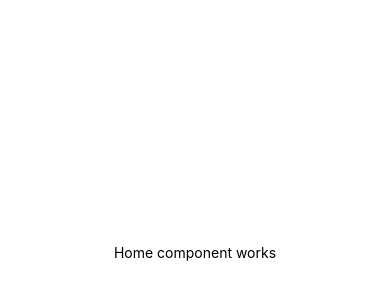
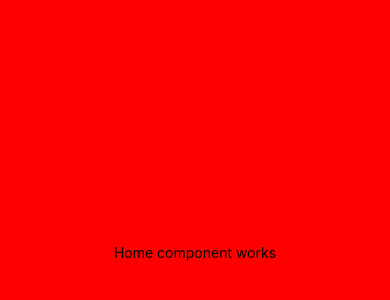
Before and after one commit to ViniciusdePSouza/mps, a React Native app: screen / in a window 390 px wide. Shown: the part 170-470 px from the top of the page. Built offline with nearby package versions, Linux system fonts and the light colour scheme.

Commit message:
styles: background color changed

```diff
--- a/src/screens/styles.ts
+++ b/src/screens/styles.ts
@@ -2,7 +2,7 @@ import { StyleSheet } from 'react-native';
 export const styles = StyleSheet.create({
     container: {
       flex: 1,
-      backgroundColor: '#fff',
+      backgroundColor: 'red',
       alignItems: 'center',
       justifyContent: 'center',
     },
```
